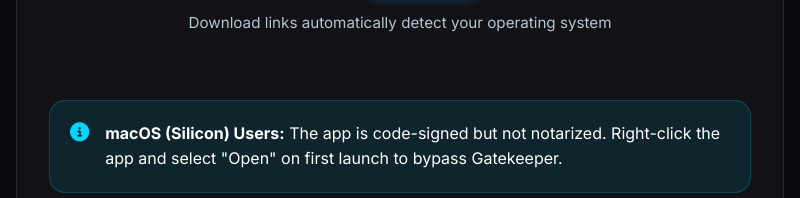
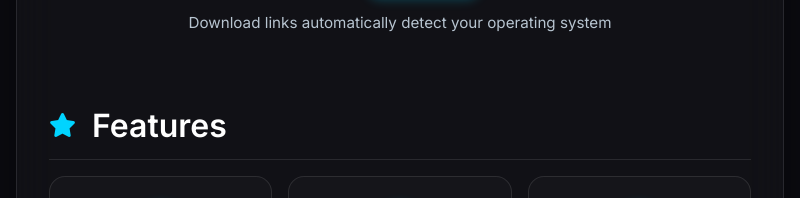
Before and after one commit to idossha/EasyMusic, an Electron app: page docs/index.html in a window 800 px wide. Shown: the part 1080-1278 px from the top of the page. Drawn offline with Linux system fonts and the light colour scheme; no server answers.

Commit message:
remove gate keeping note

```diff
--- a/docs/index.html
+++ b/docs/index.html
@@ -90,16 +90,6 @@
                         </div>
                     </div>
                     <p class="download-note">Download links automatically detect your operating system</p>
-                </div>
-            </section>
-
-            <!-- Gatekeeper Note -->
-            <section class="section">
-                <div class="alert alert-info">
-                    <i class="fas fa-info-circle"></i>
-                    <div>
-                        <strong>macOS (Silicon) Users:</strong> The app is code-signed but not notarized. Right-click the app and select "Open" on first launch to bypass Gatekeeper.
-                    </div>
                 </div>
             </section>
 
```
